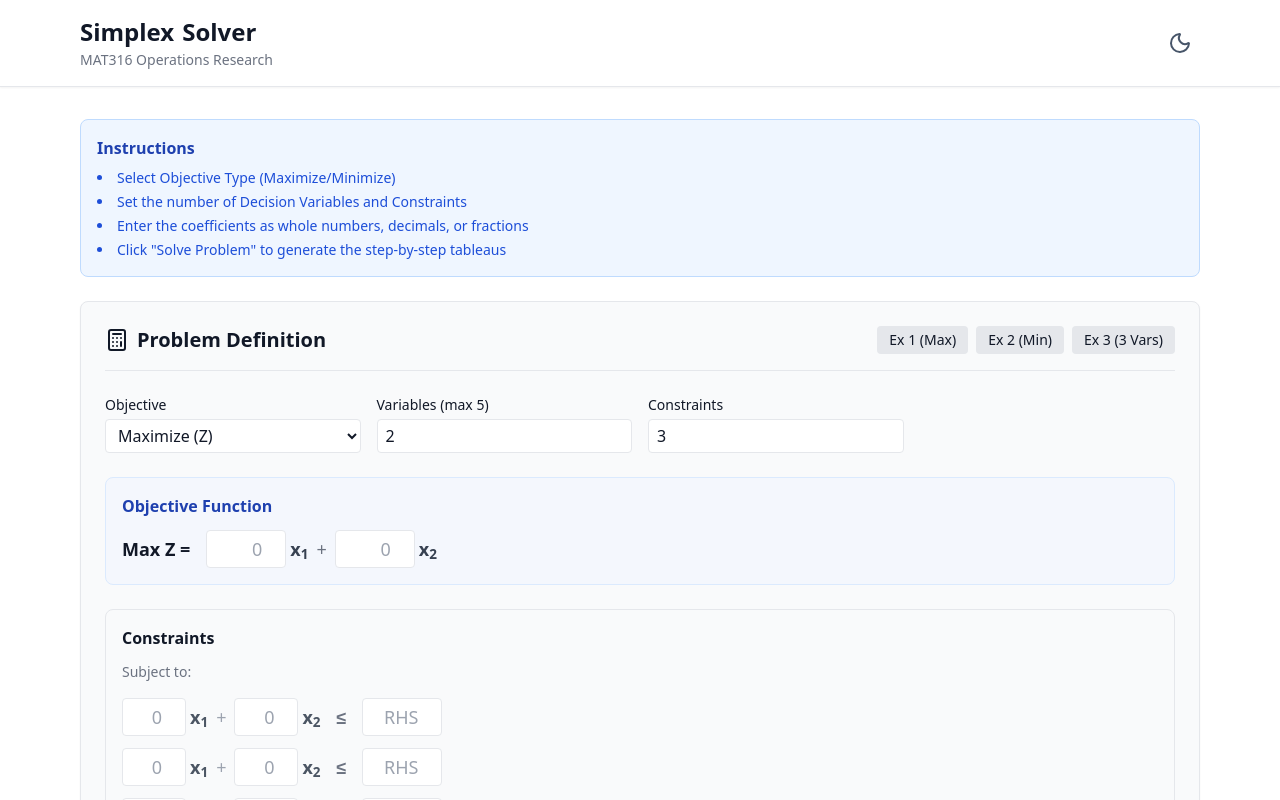
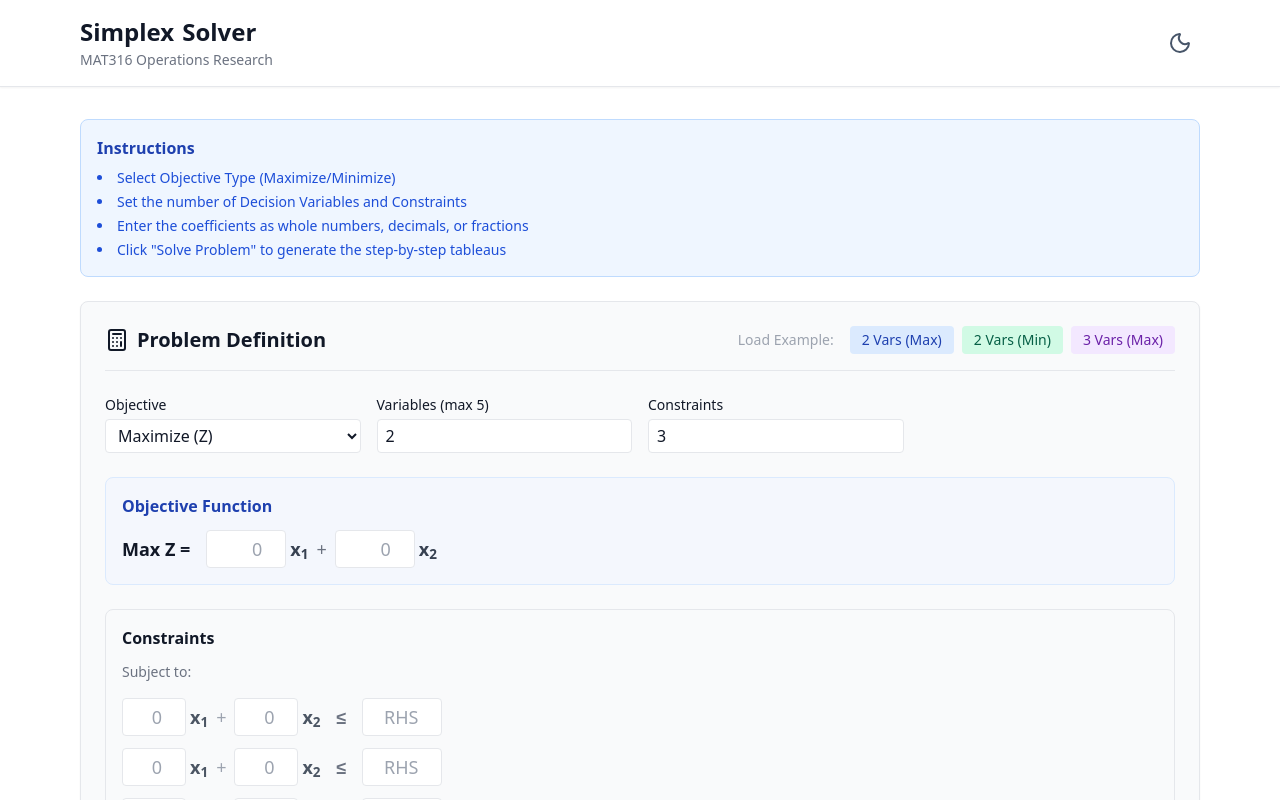
Before and after one commit to piplupjuice/simplex-solver, a React (Vite) app: page / in a window 1280 px wide. Shown: the top 800 px of the page. Built offline with nearby package versions, Linux system fonts and the light colour scheme.

Commit message:
Improve example buttons UI and handle 3D graph case gracefully

```diff
--- a/src/components/FeasibleRegion2D.jsx
+++ b/src/components/FeasibleRegion2D.jsx
@@ -2,8 +2,19 @@ import React from 'react';
 import { LineChart, Line, XAxis, YAxis, CartesianGrid, Tooltip, ResponsiveContainer, ReferenceLine } from 'recharts';
 
 const FeasibleRegion2D = ({ constraints }) => {
-  // Only handle 2 variable problems
-  if (!constraints || constraints.length === 0 || constraints[0].coeffs.length !== 2) return null;
+  if (!constraints || constraints.length === 0) return null;
+
+  if (constraints[0].coeffs.length !== 2) {
+    return (
+      <div className="card p-6 mt-6 shadow-sm border-dashed border-gray-300 dark:border-slate-600 bg-gray-50/50 dark:bg-slate-800/50 text-center">
+        <h3 className="font-bold text-lg mb-2 text-gray-600 dark:text-gray-400">Graphical View Unavailable</h3>
+        <p className="text-sm text-gray-500">
+          The feasible region graph is only available for 2-dimensional boundaries (2 variables).
+          Visualizing {constraints[0].coeffs.length}D intersections requires complex 3D plotting outside the scope of this view.
+        </p>
+      </div>
+    );
+  }
 
   // Generate data points for lines
   // constraint: a*x + b*y <= c  => y = (c - a*x) / b
--- a/src/components/InputForm.jsx
+++ b/src/components/InputForm.jsx
@@ -76,16 +76,16 @@ const InputForm = ({ onSolve }) => {
         { coeffs: [1, 0, 0, 0, 0], rhs: 4 },
         { coeffs: [0, 2, 0, 0, 0], rhs: 12 },
         { coeffs: [3, 2, 0, 0, 0], rhs: 18 },
-        ...constraints.slice(3)
+        ...Array(7).fill(null).map(() => ({ coeffs: Array(5).fill(0), rhs: 0 }))
       ]);
     } else if (id === 2) {
       setType('minimize');
       setNumVars(2); setNumConstraints(2);
-      setObjective([-3, 4, 0, 0, 0]); // Note: standard input for Minimize
+      setObjective([2, 3, 0, 0, 0]);
       setConstraints([
-        { coeffs: [1, 1, 0, 0, 0], rhs: 4 },
-        { coeffs: [2, 3, 0, 0, 0], rhs: 18 },
-        ...constraints.slice(2)
+        { coeffs: [1, 1, 0, 0, 0], rhs: 10 },
+        { coeffs: [2, 1, 0, 0, 0], rhs: 15 },
+        ...Array(8).fill(null).map(() => ({ coeffs: Array(5).fill(0), rhs: 0 }))
       ]);
     } else if (id === 3) {
       setType('maximize');
@@ -95,7 +95,7 @@ const InputForm = ({ onSolve }) => {
         { coeffs: [2, 3, 1, 0, 0], rhs: 5 },
         { coeffs: [4, 1, 2, 0, 0], rhs: 11 },
         { coeffs: [3, 4, 2, 0, 0], rhs: 8 },
-        ...constraints.slice(3)
+        ...Array(7).fill(null).map(() => ({ coeffs: Array(5).fill(0), rhs: 0 }))
       ]);
     }
   };
@@ -130,10 +130,11 @@ const InputForm = ({ onSolve }) => {
           <Calculator className="text-primary" />
           Problem Definition
         </h2>
-        <div className="flex gap-2">
-          <button type="button" onClick={() => loadExample(1)} className="text-sm bg-gray-200 hover:bg-gray-300 dark:bg-slate-700 dark:hover:bg-slate-600 px-3 py-1 rounded">Ex 1 (Max)</button>
-          <button type="button" onClick={() => loadExample(2)} className="text-sm bg-gray-200 hover:bg-gray-300 dark:bg-slate-700 dark:hover:bg-slate-600 px-3 py-1 rounded">Ex 2 (Min)</button>
-          <button type="button" onClick={() => loadExample(3)} className="text-sm bg-gray-200 hover:bg-gray-300 dark:bg-slate-700 dark:hover:bg-slate-600 px-3 py-1 rounded">Ex 3 (3 Vars)</button>
+        <div className="flex gap-2 text-sm font-medium">
+          <span className="py-1 px-2 text-gray-400">Load Example:</span>
+          <button type="button" onClick={() => loadExample(1)} className="bg-blue-100 hover:bg-blue-200 text-blue-800 dark:bg-blue-900/40 dark:text-blue-200 px-3 py-1 rounded transition-colors">2 Vars (Max)</button>
+          <button type="button" onClick={() => loadExample(2)} className="bg-emerald-100 hover:bg-emerald-200 text-emerald-800 dark:bg-emerald-900/40 dark:text-emerald-200 px-3 py-1 rounded transition-colors">2 Vars (Min)</button>
+          <button type="button" onClick={() => loadExample(3)} className="bg-purple-100 hover:bg-purple-200 text-purple-800 dark:bg-purple-900/40 dark:text-purple-200 px-3 py-1 rounded transition-colors">3 Vars (Max)</button>
         </div>
       </div>
 
```
